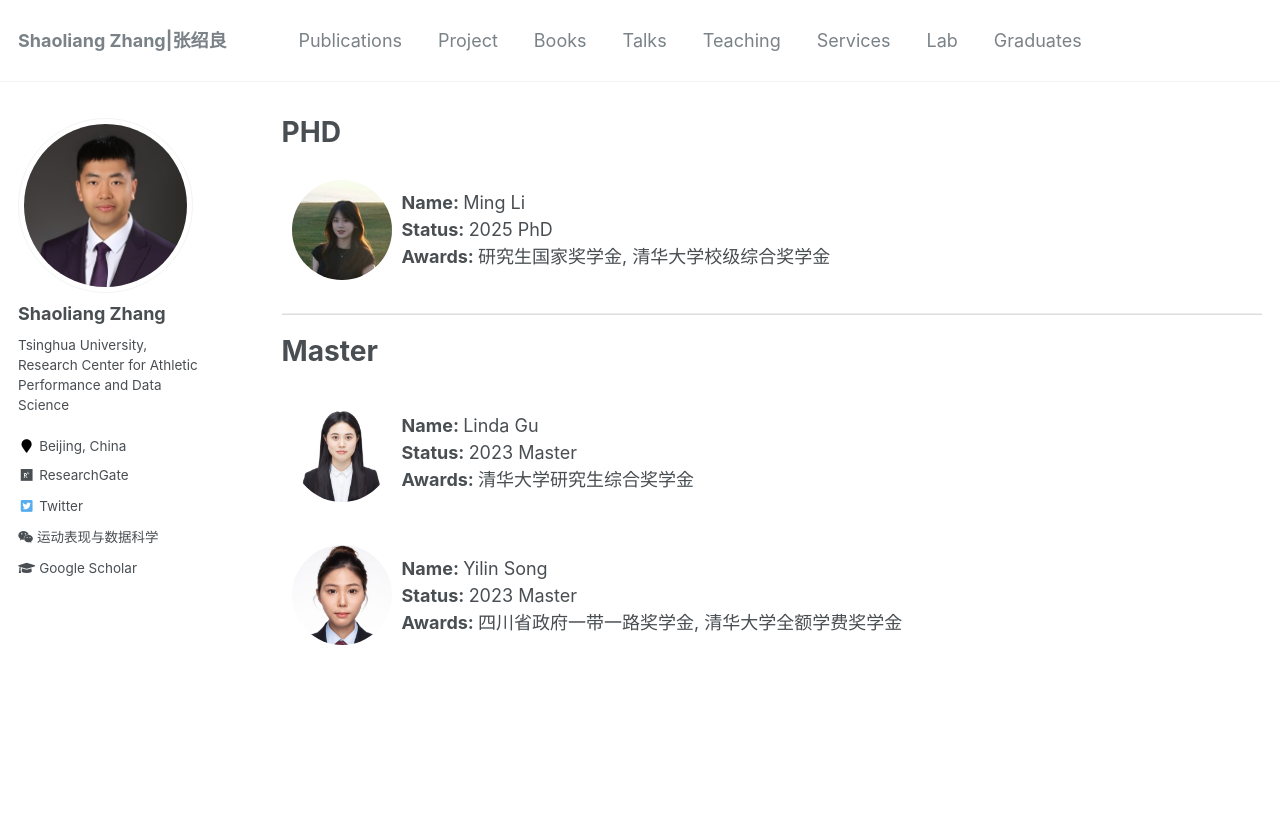
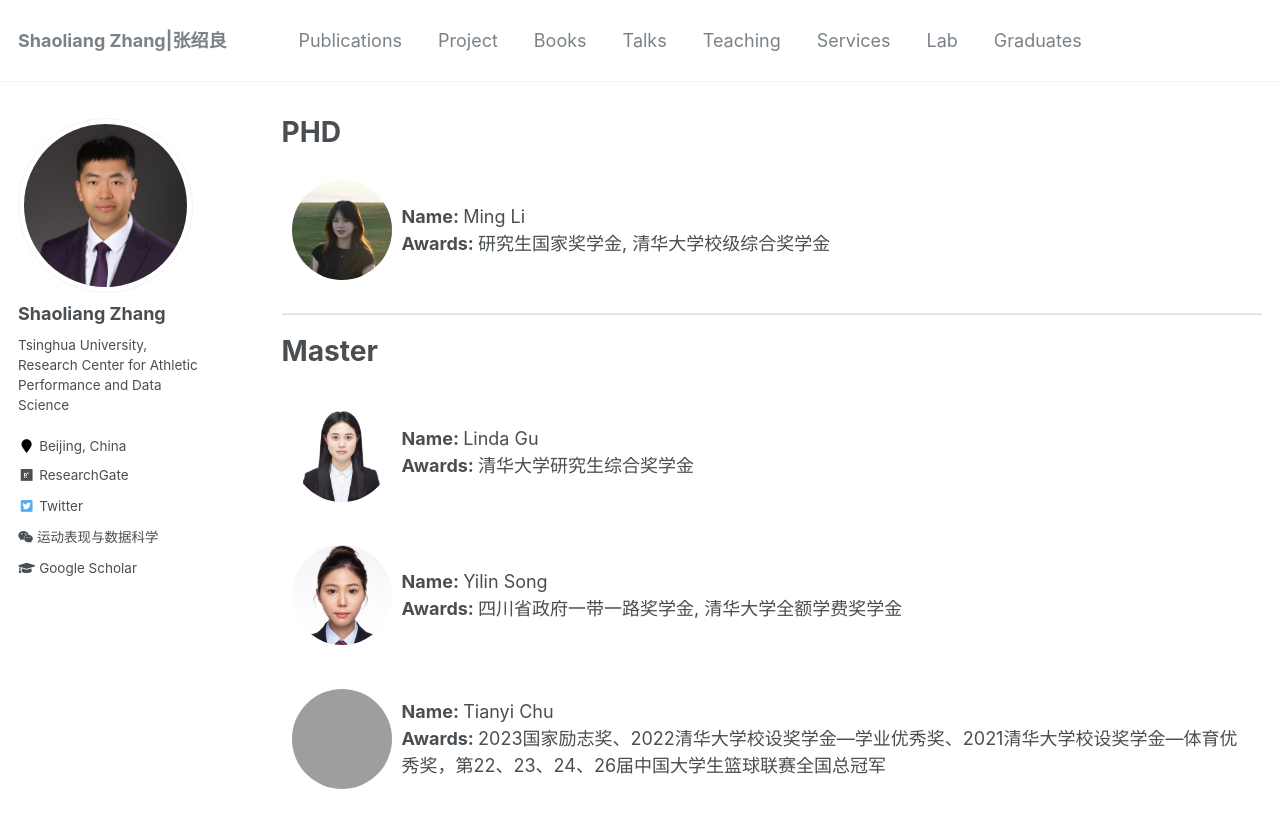
Before and after one commit to sportssuper/ZSL, a Jekyll site: the page built from _pages/lab.md, in a window 1280 px wide and 1224 px high. Shown: the top 828 px of the window. Built offline with Jekyll 4.4.1, drawn with Linux system fonts in a browser that asks for light colours; a script that is not in the unit is left out.

Commit message:
Update lab.md

```diff
--- a/_pages/lab.md
+++ b/_pages/lab.md
@@ -16,7 +16,6 @@
   <div style="flex-grow: 1;">
     <p style="margin: 0; line-height: 1.5;">
       <strong>Name: </strong>Ming Li<br>
-      <strong>Status: </strong>2025 PhD<br>
       <strong>Awards: </strong>研究生国家奖学金, 清华大学校级综合奖学金
     </p>
   </div>
@@ -38,7 +37,6 @@
   <div style="flex-grow: 1;">
     <p style="margin: 0; line-height: 1.5;">
       <strong>Name: </strong>Linda Gu<br>
-      <strong>Status: </strong>2023 Master<br>
       <strong>Awards: </strong>清华大学研究生综合奖学金
     </p>
   </div>
@@ -57,8 +55,23 @@
   <div style="flex-grow: 1;">
     <p style="margin: 0; line-height: 1.5;">
       <strong>Name: </strong>Yilin Song<br>
-      <strong>Status: </strong>2023 Master<br>
       <strong>Awards: </strong>四川省政府一带一路奖学金, 清华大学全额学费奖学金
     </p>
   </div>
 </div>
+
+  <!-- chutianyi.jpg -->
+<div class='paper-box' style="display: flex; align-items: center; gap: 10px; padding: 10px;">
+  <!-- img r -->
+  <div style="width: 100px; height: 100px; border-radius: 50%; overflow: hidden; flex-shrink: 0;">
+    <img src='https://sportssuper.github.io/ZSL/assets/images/cty.jpg' alt="yilin" style="width: 100%; height: 100%; object-fit: cover;">
+  </div>
+
+  <!-- wd l -->
+  <div style="flex-grow: 1;">
+    <p style="margin: 0; line-height: 1.5;">
+      <strong>Name: </strong>Tianyi Chu<br>
+      <strong>Awards: </strong>2023国家励志奖、2022清华大学校设奖学金—学业优秀奖、2021清华大学校设奖学金—体育优秀奖，第22、23、24、26届中国大学生篮球联赛全国总冠军
+    </p>
+  </div>
+</div>
```
